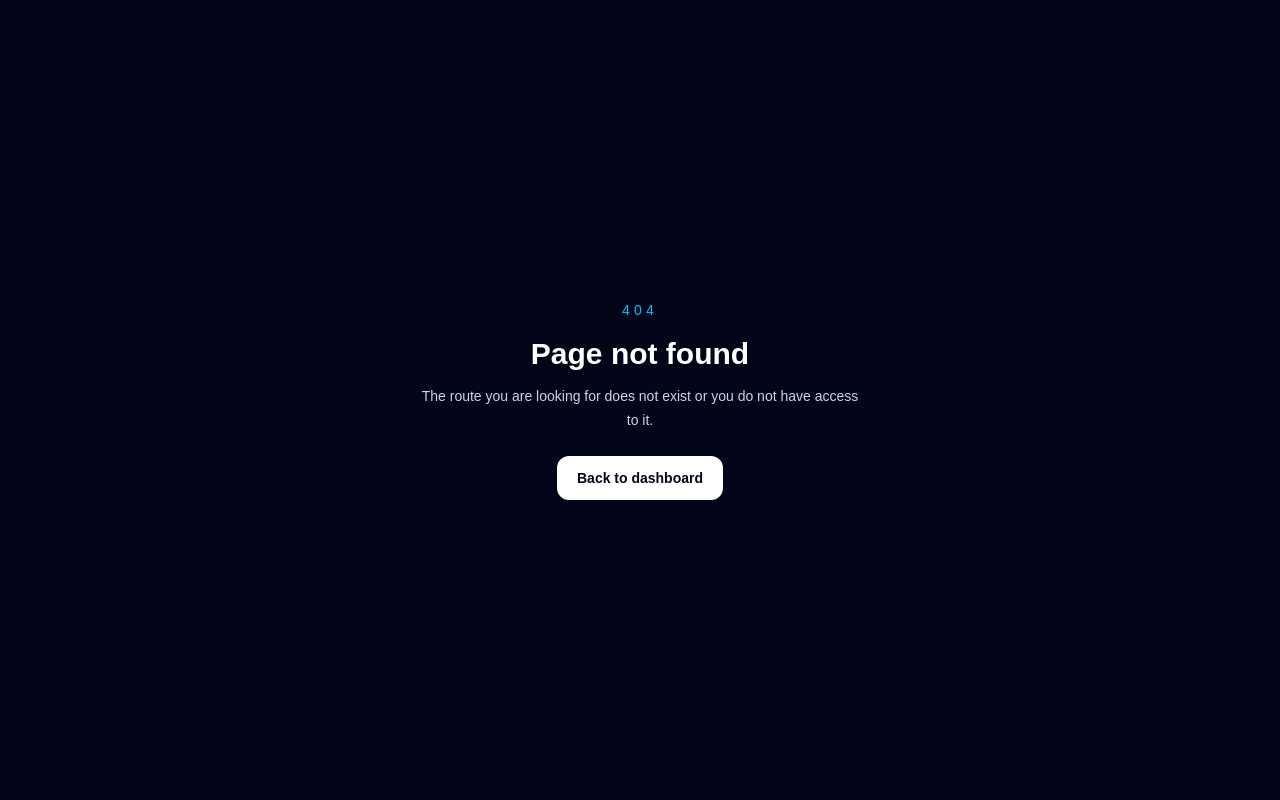
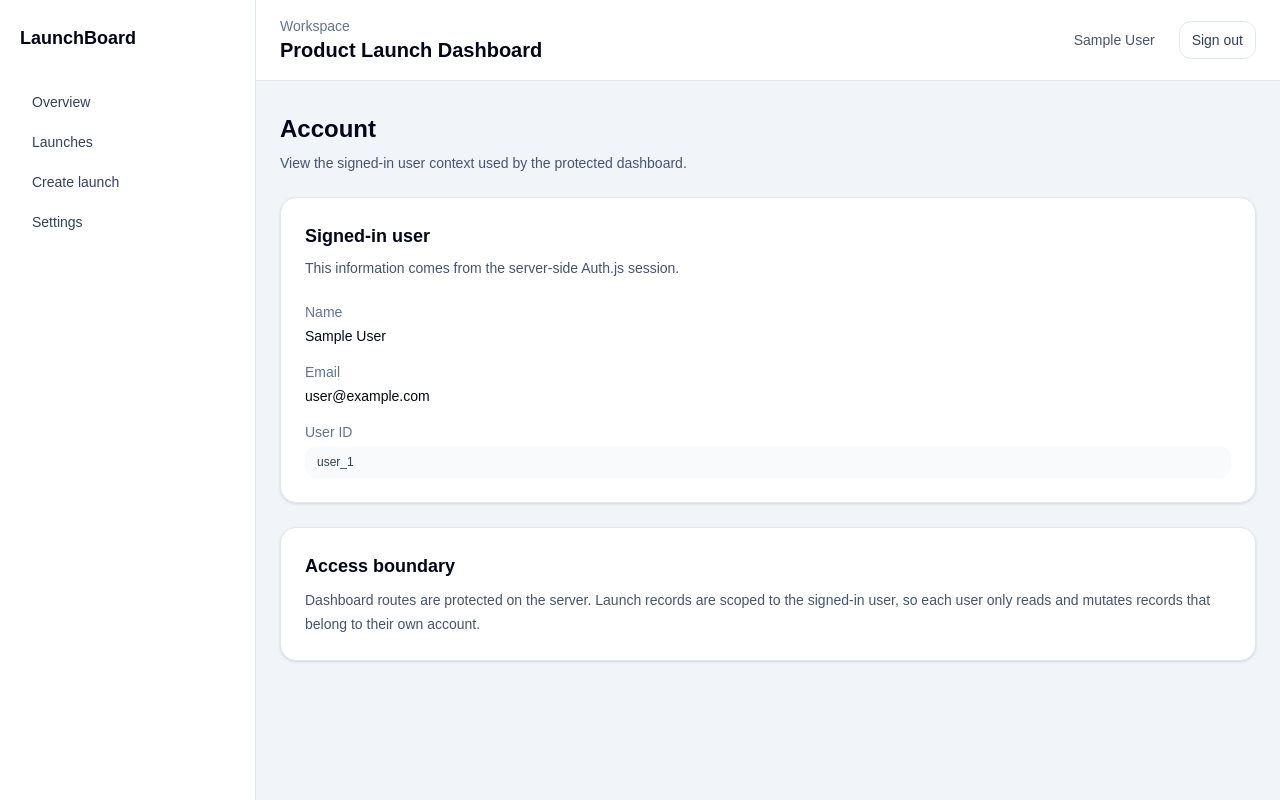
Before and after one commit to oguzdurmaz89/launchboard-next-architecture, a Next.js app: page /dashboard/account in a window 1280 px wide. Before the commit this address had no page. Built offline with nearby package versions, Linux system fonts and the light colour scheme; no server answers; sample sign-in values are in the browser's storage.

Commit message:
chore(ui): polish dashboard account experience

```diff
--- a/next.config.ts
+++ b/next.config.ts
@@ -4,6 +4,7 @@ const nextConfig: NextConfig = {
   turbopack: {
     root: process.cwd(),
   },
+  devIndicators: false,
 };
 
 export default nextConfig;
--- /dev/null
+++ b/src/app/(dashboard)/dashboard/account/page.tsx
@@ -0,0 +1,61 @@
+import { requireCurrentUser } from "@/lib/auth/get-current-user";
+
+const AccountPage = async () => {
+  const user = await requireCurrentUser();
+
+  return (
+    <div className="space-y-6">
+      <section>
+        <h2 className="text-2xl font-semibold text-slate-950">Account</h2>
+        <p className="mt-2 max-w-2xl text-sm text-slate-600">
+          View the signed-in user context used by the protected dashboard.
+        </p>
+      </section>
+
+      <section className="rounded-2xl border border-slate-200 bg-white p-6 shadow-sm">
+        <h3 className="text-lg font-semibold text-slate-950">Signed-in user</h3>
+
+        <p className="mt-2 text-sm text-slate-600">
+          This information comes from the server-side Auth.js session.
+        </p>
+
+        <dl className="mt-6 space-y-4">
+          <div>
+            <dt className="text-sm font-medium text-slate-500">Name</dt>
+            <dd className="mt-1 text-sm text-slate-950">
+              {user.name ?? "Not provided"}
+            </dd>
+          </div>
+
+          <div>
+            <dt className="text-sm font-medium text-slate-500">Email</dt>
+            <dd className="mt-1 text-sm text-slate-950">
+              {user.email ?? "Not provided"}
+            </dd>
+          </div>
+
+          <div>
+            <dt className="text-sm font-medium text-slate-500">User ID</dt>
+            <dd className="mt-1 break-all rounded-xl bg-slate-50 px-3 py-2 font-mono text-xs text-slate-700">
+              {user.id}
+            </dd>
+          </div>
+        </dl>
+      </section>
+
+      <section className="rounded-2xl border border-slate-200 bg-white p-6 shadow-sm">
+        <h3 className="text-lg font-semibold text-slate-950">
+          Access boundary
+        </h3>
+
+        <p className="mt-2 text-sm leading-6 text-slate-600">
+          Dashboard routes are protected on the server. Launch records are
+          scoped to the signed-in user, so each user only reads and mutates
+          records that belong to their own account.
+        </p>
+      </section>
+    </div>
+  );
+};
+
+export default AccountPage;
--- a/src/app/(dashboard)/dashboard/launches/page.tsx
+++ b/src/app/(dashboard)/dashboard/launches/page.tsx
@@ -2,7 +2,7 @@ import { LaunchesBoard } from "@/features/launches/components/launches-board";
 import { getLaunches } from "@/features/launches/data/get-launches";
 import { requireCurrentUser } from "@/lib/auth/get-current-user";
 
-export default async function LaunchesPage() {
+const LaunchesPage = async () => {
   const user = await requireCurrentUser();
   const launches = await getLaunches(user.id);
 
@@ -19,4 +19,5 @@ export default async function LaunchesPage() {
       <LaunchesBoard launches={launches} />
     </div>
   );
-}
+};
+export default LaunchesPage;
--- a/src/app/(dashboard)/dashboard/settings/page.tsx
+++ /dev/null
@@ -1,21 +0,0 @@
-const SettingsPage = () => {
-  return (
-    <div className="space-y-6">
-      <section>
-        <h2 className="text-2xl font-semibold text-slate-950">Settings</h2>
-        <p className="mt-2 max-w-2xl text-sm text-slate-600">
-          Workspace and account settings will live here after authentication is
-          added.
-        </p>
-      </section>
-
-      <section className="rounded-2xl border border-slate-200 bg-white p-6">
-        <p className="text-sm text-slate-600">
-          This page will later read the current user session and workspace
-          permissions from the server.
-        </p>
-      </section>
-    </div>
-  );
-};
-export default SettingsPage;
--- a/src/components/layout/dashboard-header.tsx
+++ b/src/components/layout/dashboard-header.tsx
@@ -1,5 +1,5 @@
 import { signOut } from "@/lib/auth/auth";
-
+import Link from "next/link";
 type DashboardHeaderProps = {
   userName: string;
 };
@@ -16,7 +16,14 @@ export const DashboardHeader = ({ userName }: DashboardHeaderProps) => {
         </div>
 
         <div className="flex items-center gap-3">
-          <p className="hidden text-sm text-slate-600 sm:block">{userName}</p>
+          <p className="hidden text-sm text-slate-600 sm:block">
+            <Link
+              href="/dashboard/account"
+              className="hidden rounded-xl px-3 py-2 text-sm font-medium text-slate-600 transition hover:bg-slate-100 hover:text-slate-950 sm:block"
+            >
+              {userName}
+            </Link>
+          </p>
 
           <form
             action={async () => {
--- a/src/components/layout/dashboard-sidebar.tsx
+++ b/src/components/layout/dashboard-sidebar.tsx
@@ -4,7 +4,7 @@ const navigationItems = [
   { href: "/dashboard", label: "Overview" },
   { href: "/dashboard/launches", label: "Launches" },
   { href: "/dashboard/launches/new", label: "Create launch" },
-  { href: "/dashboard/settings", label: "Settings" },
+  { href: "/dashboard/account", label: "Settings" },
 ];
 
 export const DashboardSidebar = () => {
```
